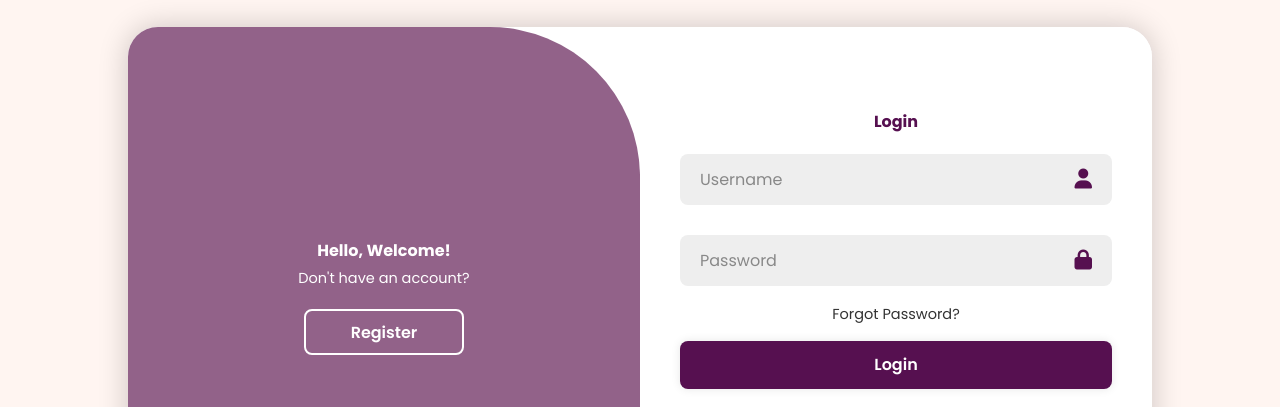
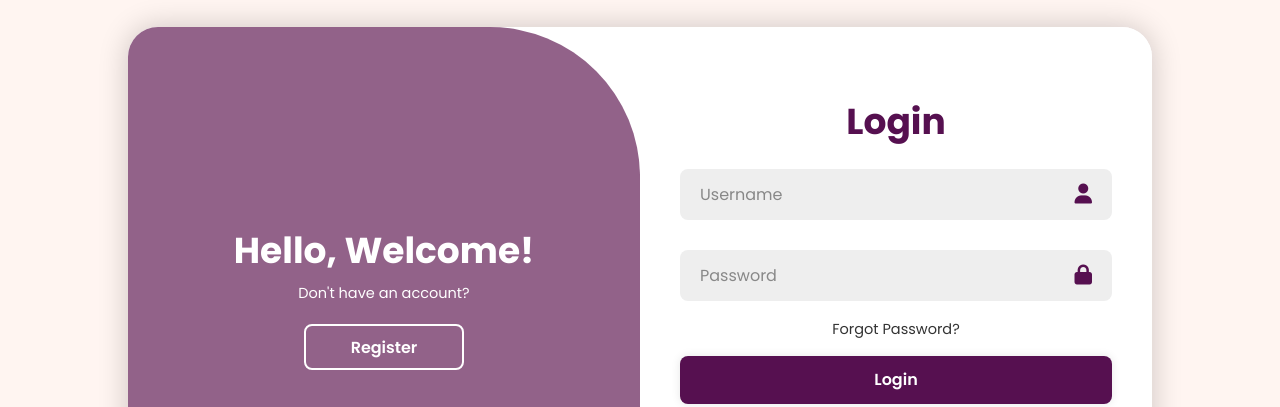
Before and after one commit to shathaosa/Event-Key, a plain HTML site: page HTML/Signup_Login.html in a window 1280 px wide. Shown: the part 83-490 px from the top of the page. Drawn offline with Linux system fonts and the light colour scheme.

Commit message:
Update signup_loginstyle.css

```diff
--- a/CSS/signup_loginstyle.css
+++ b/CSS/signup_loginstyle.css
@@ -74,7 +74,7 @@ nav a {
 }
 
 .container h1 {
-    font-size: 1rem;
+    font-size: 36px;
     margin: -10px 0;
 }
 
```
